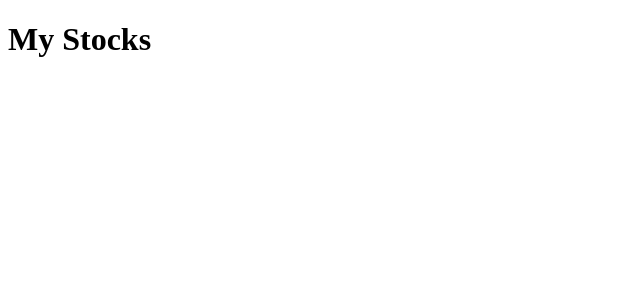
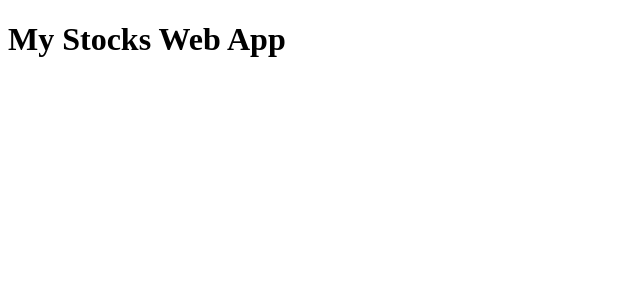
Before and after one commit to lucasajc/my-stocks, a React app: page / in a window 1280 px wide. Shown: the top 300 px of the page, without its empty margins (0-640 px from the left). Built offline with nearby package versions, Linux system fonts and the light colour scheme.

Commit message:
[MS-02] Changes page title

```diff
--- a/src/app.tsx
+++ b/src/app.tsx
@@ -5,7 +5,7 @@ import { store } from './store'
 const App = () => {
   return (
     <Provider store={store}>
-      <h1>My Stocks</h1>
+      <h1>My Stocks Web App</h1>
     </Provider>
   )
 }
```
Also changed, not shown: 1 other file (tests, documents, lock files or other folders).
